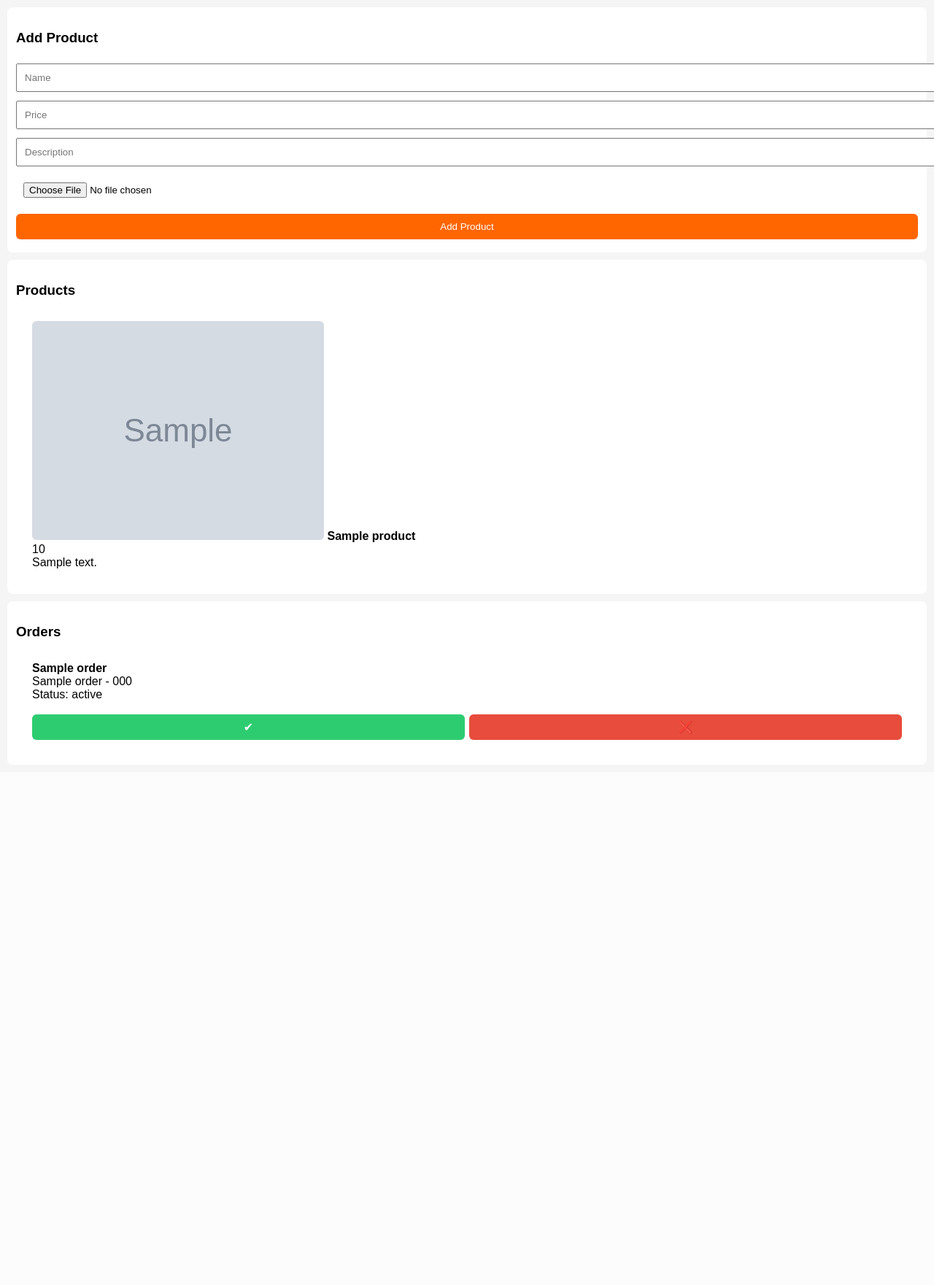
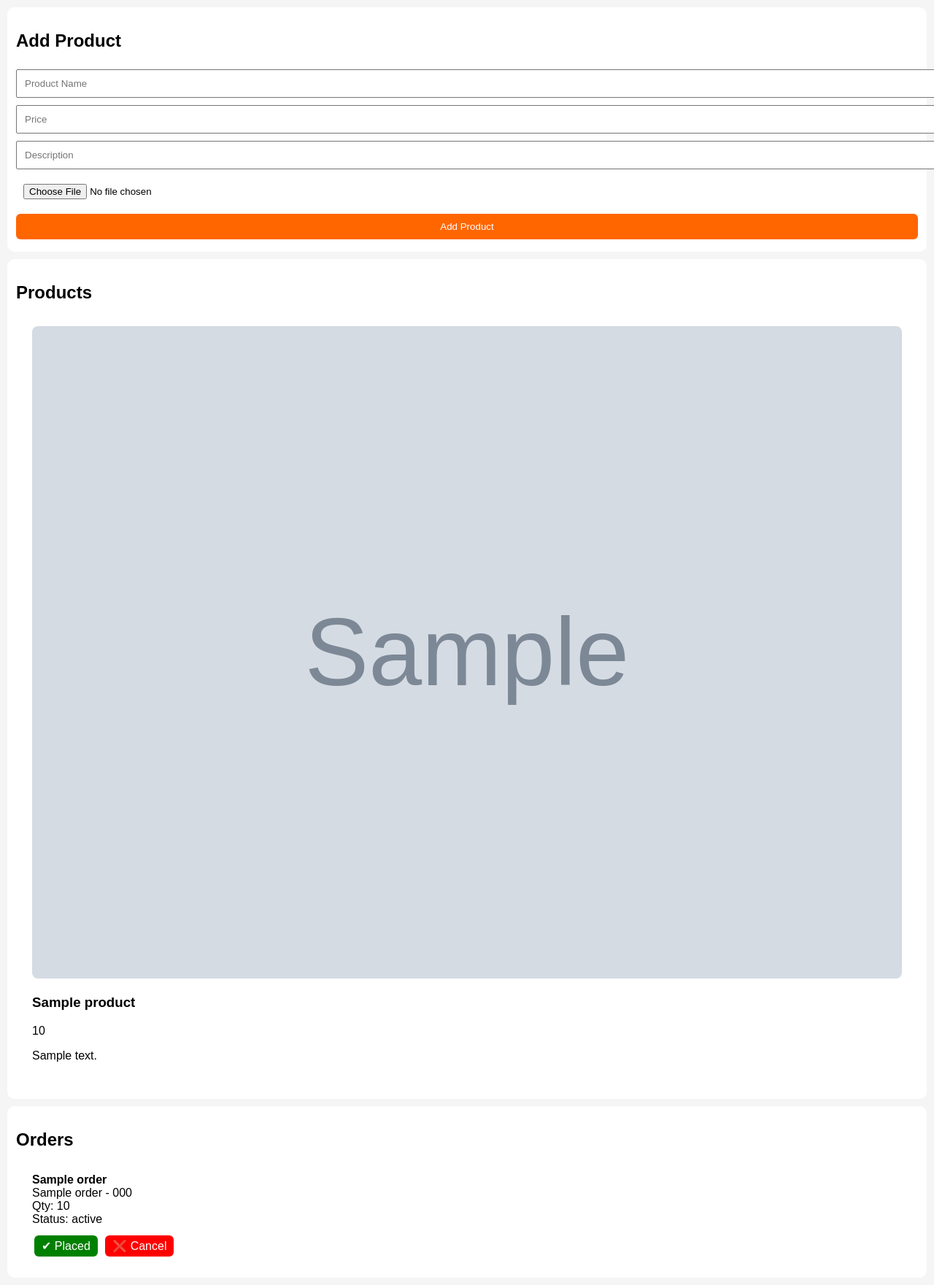
Before and after one commit to tahmid16122009-crypto/shoes-place, a Flask app: template templates/admin.html in a window 1280 px wide. Shown: the whole page at 73% size. Before the commit the page ends 1014 px from the top, so only its background shows below. Run offline with Flask 3, Linux system fonts and the light colour scheme; the template is opened without the code that fills it: most values are stand-ins (such as "Sample title", 1, 10 or a date in 2020); grey boxes marked "Sample" are stand-in pictures.

Commit message:
Update admin.html

```diff
--- a/templates/admin.html
+++ b/templates/admin.html
@@ -1,26 +1,25 @@
 <!DOCTYPE html>
 <html>
 <head>
-  <title>Admin</title>
+  <title>Admin Panel</title>
   <meta name="viewport" content="width=device-width, initial-scale=1.0">
   <style>
-    body{font-family:Arial;margin:0;background:#f5f5f5}
-    .box{background:#fff;margin:10px;padding:12px;border-radius:8px}
-    input,button{padding:10px;margin:6px 0;width:100%}
+    body{font-family:Arial;background:#f5f5f5;margin:0}
+    .box{background:#fff;margin:10px;padding:12px;border-radius:10px}
+    input,button{padding:10px;width:100%;margin:5px 0}
     button{background:#ff6600;color:#fff;border:none;border-radius:6px}
-    .row{display:flex;gap:6px}
-    .row a{flex:1;text-align:center;padding:8px;border-radius:6px;text-decoration:none;color:#fff}
-    .ok{background:#2ecc71}
-    .no{background:#e74c3c}
-    img{max-width:100%;border-radius:6px}
+    img{width:100%;border-radius:8px}
+    .btns a{padding:6px 10px;margin:3px;text-decoration:none;color:#fff;border-radius:6px}
+    .ok{background:green}
+    .no{background:red}
   </style>
 </head>
 <body>
 
 <div class="box">
-  <h3>Add Product</h3>
+  <h2>Add Product</h2>
   <form action="/add_product" method="POST" enctype="multipart/form-data">
-    <input name="name" placeholder="Name" required>
+    <input name="name" placeholder="Product Name" required>
     <input name="price" placeholder="Price" required>
     <input name="description" placeholder="Description">
     <input type="file" name="image" required>
@@ -29,27 +28,30 @@
 </div>
 
 <div class="box">
-  <h3>Products</h3>
+  <h2>Products</h2>
   {% for p in products %}
     <div class="box">
       <img src="{{p.image}}">
-      <b>{{p.name}}</b><br>
-      {{p.price}}<br>
-      {{p.description or ""}}
+      <h3>{{p.name}}</h3>
+      <p>{{p.price}}</p>
+      <p>{{p.description}}</p>
     </div>
   {% endfor %}
 </div>
 
 <div class="box">
-  <h3>Orders</h3>
+  <h2>Orders</h2>
+
   {% for o in orders %}
     <div class="box">
       <b>{{o.product_name}}</b><br>
       {{o.customer_name}} - {{o.phone}}<br>
+      Qty: {{o.quantity}}<br>
       Status: {{o.status}}<br><br>
-      <div class="row">
-        <a class="ok" href="/update_order/{{o.id}}/Order placed">✔</a>
-        <a class="no" href="/update_order/{{o.id}}/Order cancelled">❌</a>
+
+      <div class="btns">
+        <a class="ok" href="/update_order/{{o.id}}/Order placed">✔ Placed</a>
+        <a class="no" href="/update_order/{{o.id}}/Order cancelled">❌ Cancel</a>
       </div>
     </div>
   {% endfor %}
```
